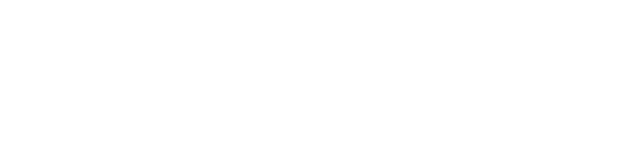
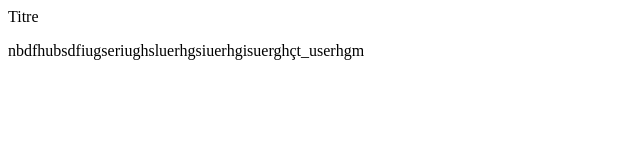
Before and after one commit to Ariane05-hu/Ariane, a plain HTML site: page index.html in a window 1280 px wide. Shown: the whole page, without its empty margins (0-640 px from the left). Drawn offline with Linux system fonts and the light colour scheme.

Commit message:
mise en place de la section titre

```diff
--- a/index.html
+++ b/index.html
@@ -7,6 +7,7 @@
     <link rel="stylesheet" href="style.css">
 </head>
 <body>
-
+    <section>Titre</section>
+    <p>nbdfhubsdfiugseriughsluerhgsiuerhgisuerghçt_userhgm</p>
 </body>
 </html>
```
